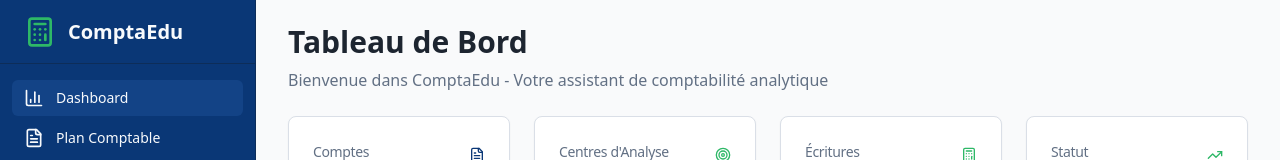
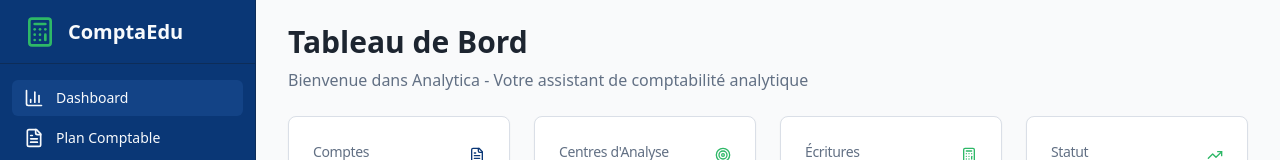
Before and after one commit to sashahino14/analytica-studio, a React (Vite) app: page / in a window 1280 px wide. Shown: the top 160 px of the page. Built offline with nearby package versions, Linux system fonts and the light colour scheme; the HTML template or start-up script is replaced by a standard one.

Commit message:
Update welcome message to reflect new branding

```diff
--- a/src/pages/Dashboard.tsx
+++ b/src/pages/Dashboard.tsx
@@ -37,7 +37,7 @@ export default function Dashboard() {
         <div>
           <h1 className="text-3xl font-bold text-foreground">Tableau de Bord</h1>
           <p className="text-muted-foreground mt-2">
-            Bienvenue dans ComptaEdu - Votre assistant de comptabilité analytique
+            Bienvenue dans Analytica - Votre assistant de comptabilité analytique
           </p>
         </div>
 
```
